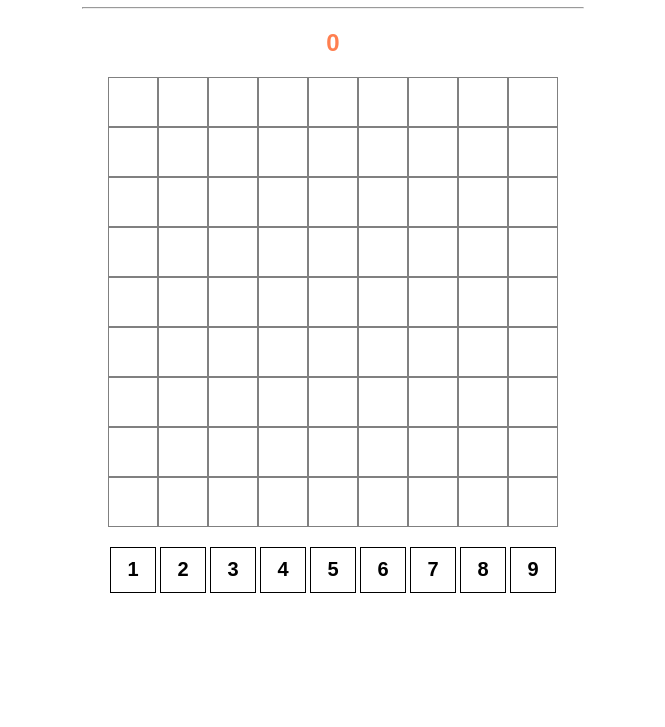
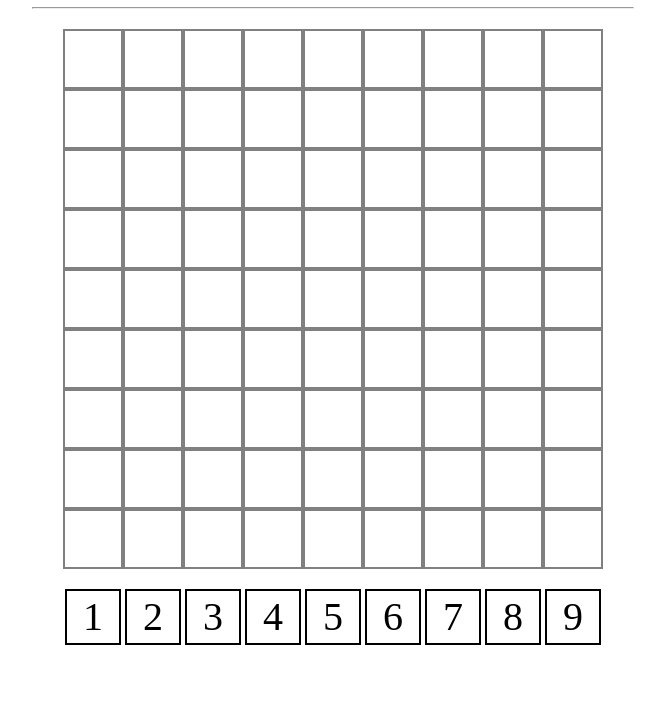
Before and after one commit to bixiphel/webdoku, a plain HTML site: page index.html in a window 1280 px wide. Shown: the part 73-800 px from the top of the page, without its empty margins (307-972 px from the left). Drawn offline with Linux system fonts and the light colour scheme.

Commit message:
Updated board layout

```diff
--- a/index.html
+++ b/index.html
@@ -13,7 +13,7 @@
 <body>
     <h1>Webdoku</h1>
     <hr>
-    <h2 id="errors">0</h2>
+    <h2 id="errors"></h2>
 
     <div id="board"></div>
     <br>
--- a/script.js
+++ b/script.js
@@ -2,30 +2,6 @@ var numSelected = null;
 var tileSelected = null;
 
 var errors = 0;
-
-var board = [
-    "--74916-5",
-    "2---6-3-9",
-    "-----7-1-",
-    "-586----4",
-    "--3----9-",
-    "--62--187",
-    "9-4-7---2",
-    "67-83----",
-    "81--45---"
-]
-
-var solution = [
-    "387491625",
-    "241568379",
-    "569327418",
-    "758619234",
-    "123784596",
-    "496253187",
-    "934176852",
-    "675832941",
-    "812945763"
-]
 
 window.onload = function() {
     setGame();
--- a/style.css
+++ b/style.css
@@ -1,10 +1,10 @@
 body {
-    font-family: sans-serif;
+    font-family: 'Times New Roman', Times, serif, sans-serif;
     text-align: center;
 }
 
 hr {
-    width: 500px;
+    width: 600px;
 }
 
 #errors {
@@ -12,17 +12,17 @@ hr {
 }
 
 #board {
-    width: 450px;
-    height: 450px;
+    width: 540px;
+    height: 540px;
     margin: 0 auto;
     display: flex;
     flex-wrap: wrap;
 }
 
 .tile {
-    width: 48px;
-    height: 48px;
-    border: 1px solid grey;
+    width: 56px;
+    height: 56px;
+    border: 2px solid grey;
 
     font-size: 20px;
     font-weight: bold;
@@ -33,21 +33,21 @@ hr {
 
 
 #digits {
-    width: 450px;
-    height: 50px;
+    width: 540px;
+    height: 60px;
     margin: 0 auto;
     display: flex;
     flex-wrap: wrap;
 }
 
 .number {
-    width: 44px;
-    height: 44px;
-    border: 1px solid black;
+    width: 52px;
+    height: 52px;
+    border: 2px solid black;
     margin: 2px;
 
-    font-size: 20px;
-    font-weight: bold;
+    font-size: 40px;
+    font-weight: normal;
     display: flex;
     justify-content: center;
     align-items: center;
```
